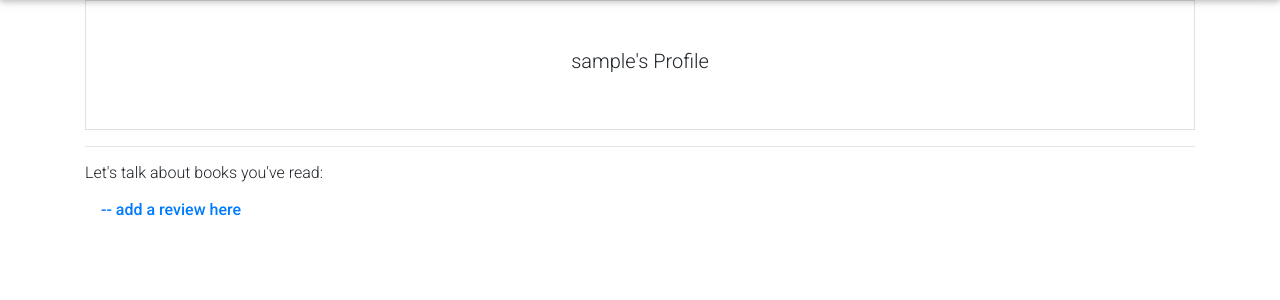
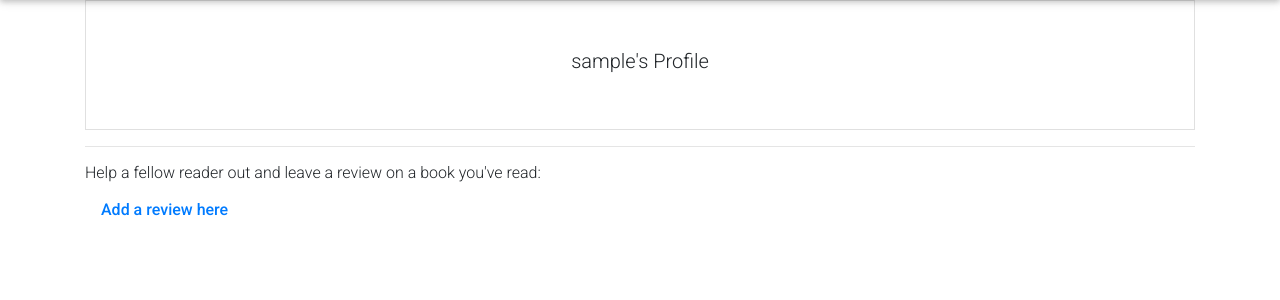
Before and after one commit to Abelyem/MS3-project, a Flask app: page /profile/1 in a window 1280 px wide. Shown: the part 58-358 px from the top of the page. Run offline with Flask 2, Linux system fonts and the light colour scheme; the visitor is signed in with stand-in values (Sample User, id 1); a database or web service that is not in the repository returns one stand-in record (values such as "Sample title"); some libraries are stand-ins or nearby versions.

Commit message:
Amended wording which tells user to leave a review of books they've read

```diff
--- a/templates/profile.html
+++ b/templates/profile.html
@@ -5,8 +5,8 @@
 </div>
 <hr>
 <div>
- <h6>Let's talk about books you've read:</h6>
-<a class="nav-link" href="{{ url_for('add_review') }}"><strong>-- add a review here</strong></a>
+ <h6>Help a fellow reader out and leave a review on a book you've read:</h6>
+<a class="nav-link" href="{{ url_for('add_review') }}"><strong>Add a review here</strong></a>
 
 </div>
 
```
